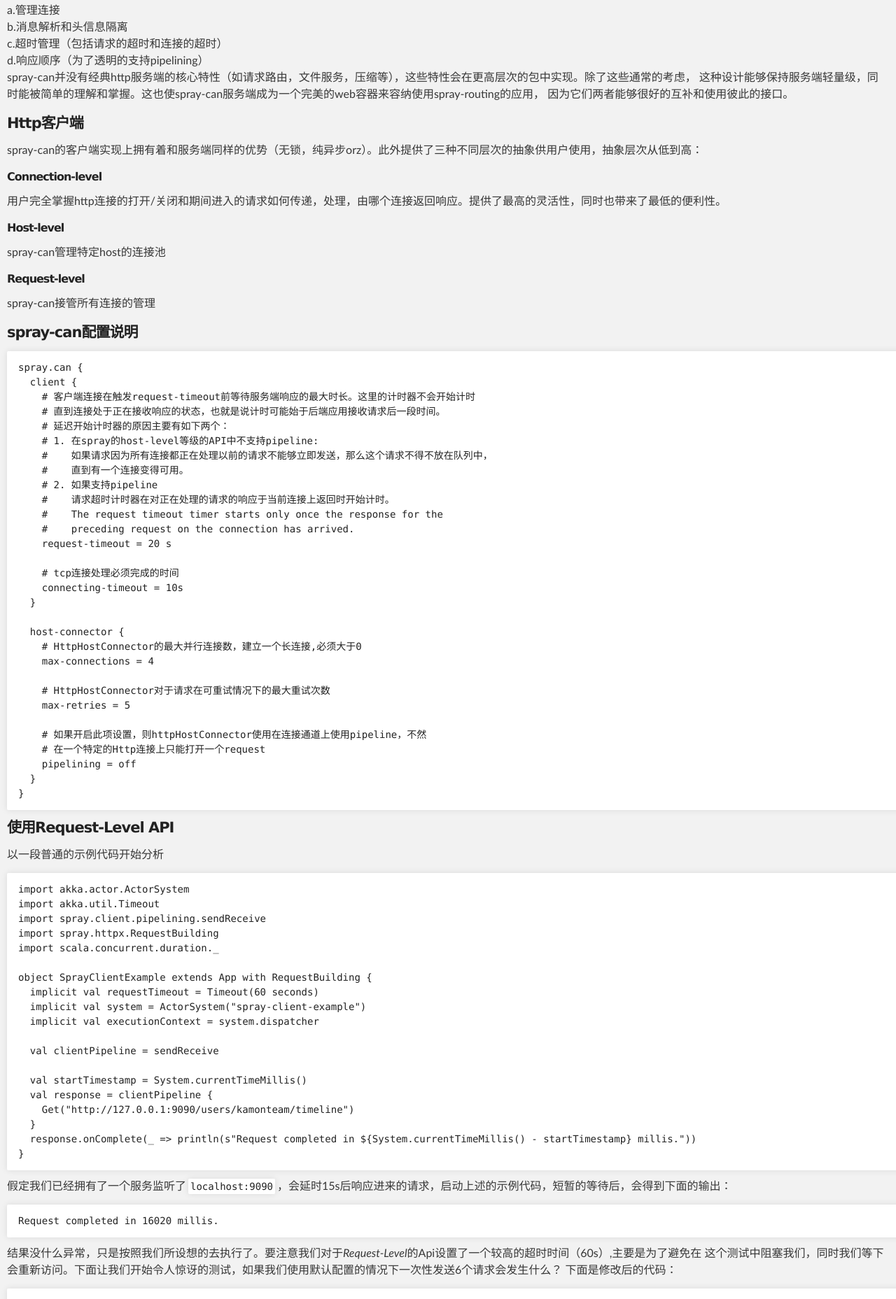
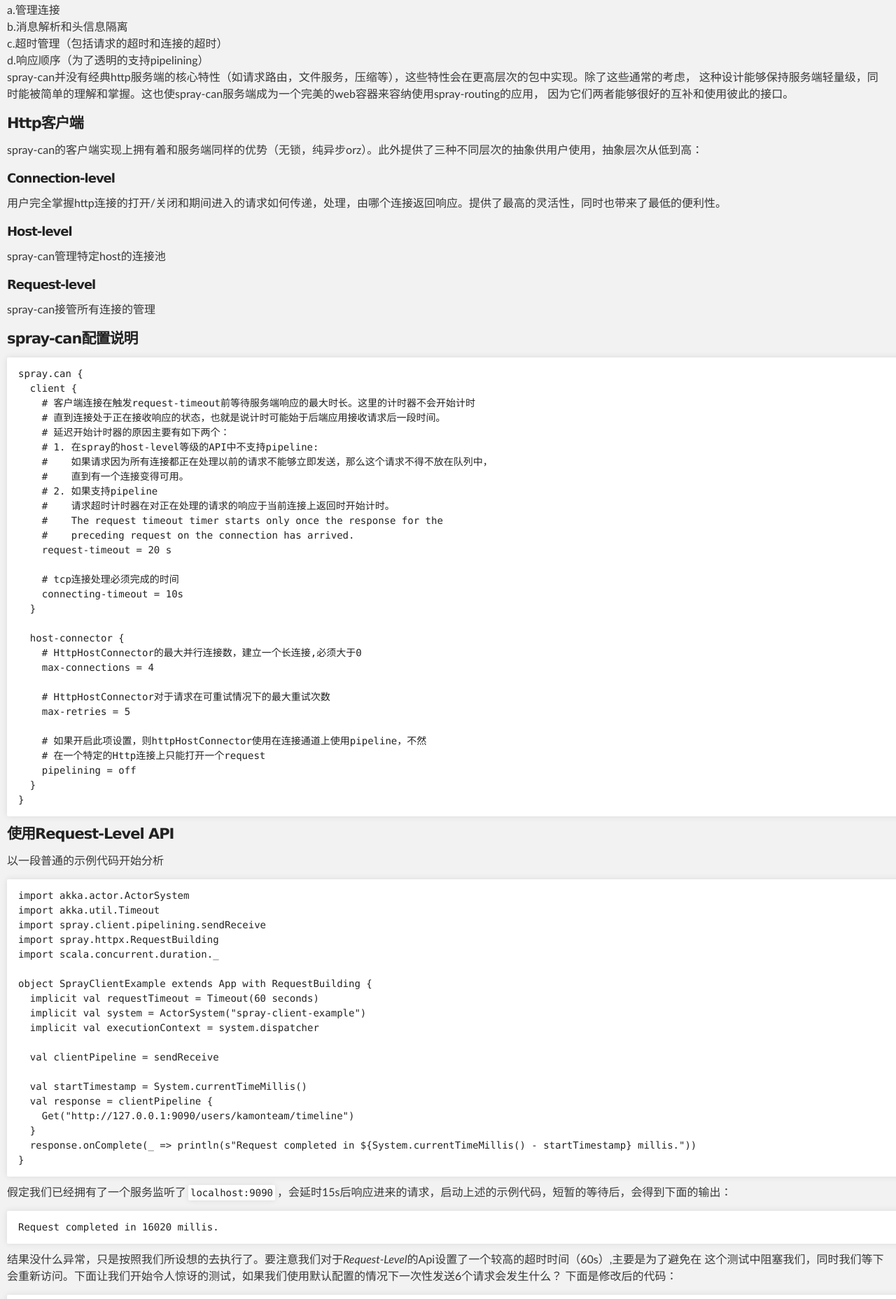
Before and after one commit to DonaldChanShining/donaldchanshining.github.io, a Jekyll site: the page built from _posts/2016-09-27-spray-learning-summary.md, in a window 1280 px wide. Shown: the part 3342-5199 px from the top of the page at 70% size. Built offline with Jekyll 4.4.1, drawn with Linux system fonts in a browser that asks for light colours.

Commit message:
1.modify style

```diff
--- a/_posts/2016-09-27-spray-learning-summary.md
+++ b/_posts/2016-09-27-spray-learning-summary.md
@@ -164,12 +164,16 @@
 因为它们两者能够很好的互补和使用彼此的接口。
 #### Http客户端
 spray-can的客户端实现上拥有着和服务端同样的优势（无锁，纯异步orz）。此外提供了三种不同层次的抽象供用户使用，抽象层次从低到高：
-###### Connection-level
+
+##### Connection-level
 用户完全掌握http连接的打开/关闭和期间进入的请求如何传递，处理，由哪个连接返回响应。提供了最高的灵活性，同时也带来了最低的便利性。
-###### Host-level
+
+##### Host-level
 spray-can管理特定host的连接池
-###### Request-level
+
+##### Request-level
 spray-can接管所有连接的管理
+
 
 #### spray-can配置说明
 
```
